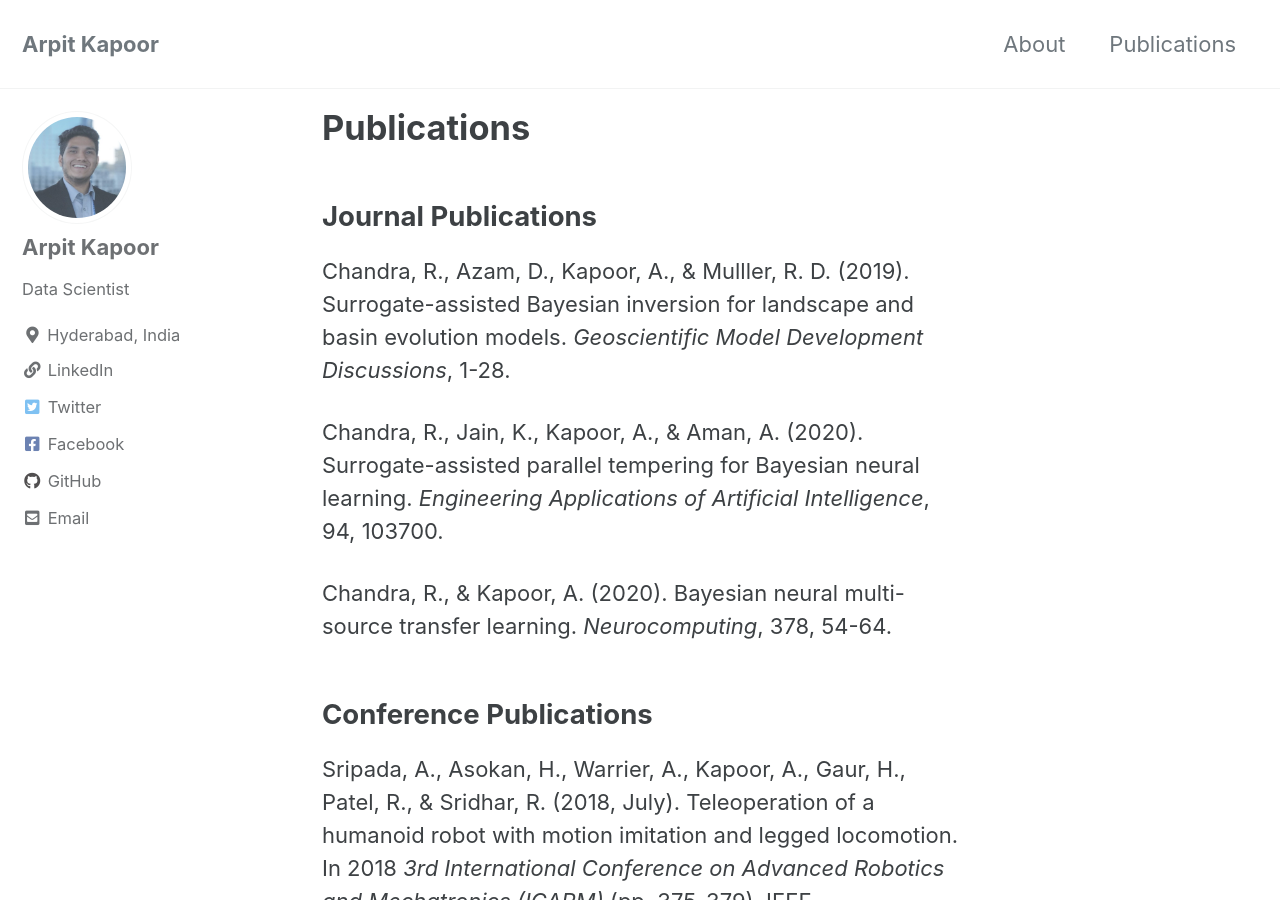
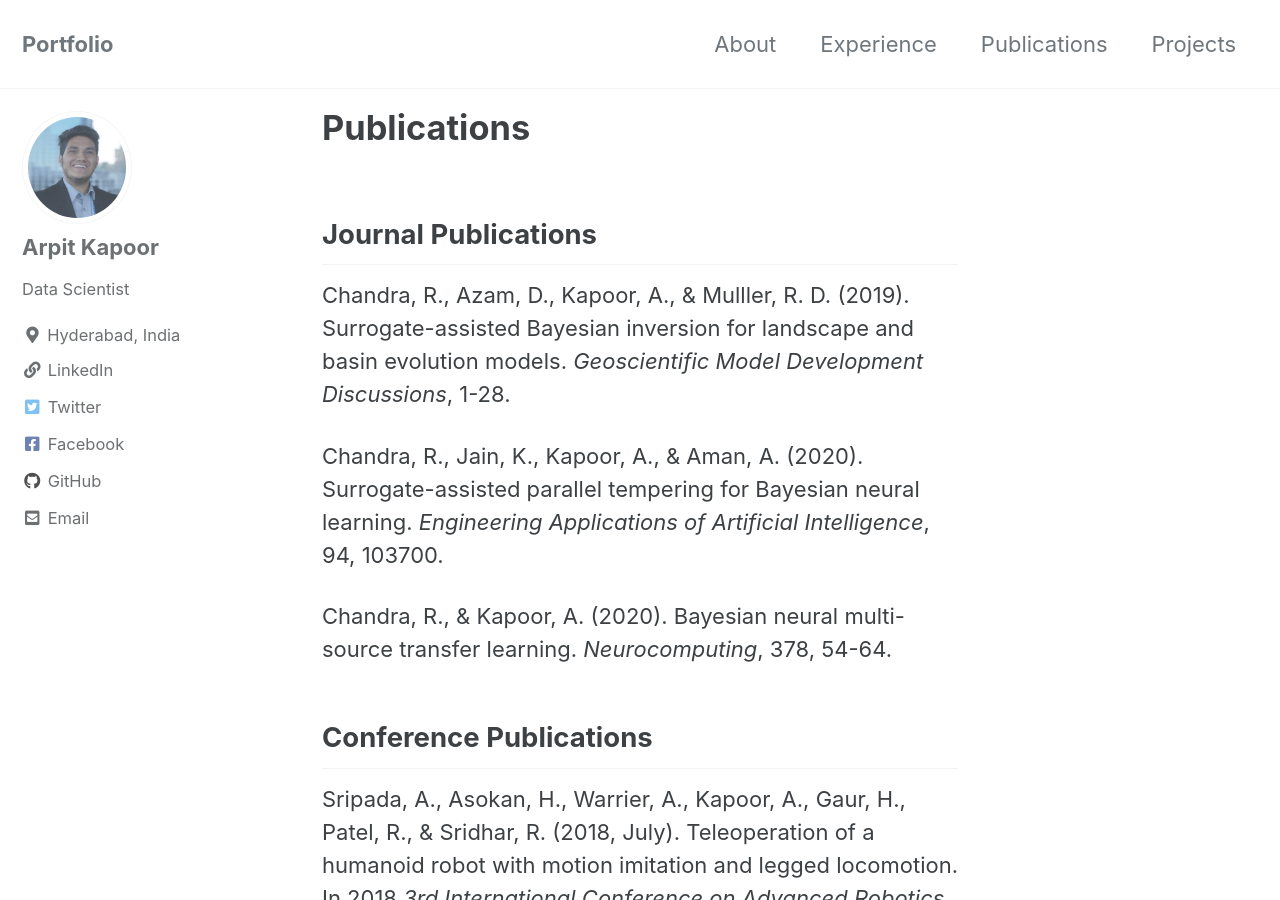
Before and after one commit to arpit-kapoor/arpit-kapoor.github.io, a Jekyll site: the page built from _pages/publications.md, in a window 1280 px wide and 900 px high. Built offline with Jekyll 4.4.1, drawn with Linux system fonts in a browser that asks for light colours; cached includes are drawn as plain includes.

Commit message:
More pages added

```diff
--- a/_config.yml
+++ b/_config.yml
@@ -16,7 +16,7 @@
 
 # Site Settings
 locale                   : "en-US"
-title                    : "Arpit Kapoor"
+title                    : "Portfolio"
 title_separator          : "-"
 subtitle                 : # site tagline that appears below site title in masthead
 name                     : "Arpit Kapoor"
--- a/_data/navigation.yml
+++ b/_data/navigation.yml
@@ -2,5 +2,9 @@
 main:
   - title: "About"
     url: /about/
+  - title: "Experience"
+    url: "/experience/"
   - title: "Publications"
     url: /publications/
+  - title: "Projects"
+    url: /projects/
```
Also changed, not shown: _pages/404.md (+2 -0 lines), _pages/experience.md (added, +5 -0 lines), _pages/projects.md (added, +5 -0 lines), _pages/publications.md (+1 -1 lines).
